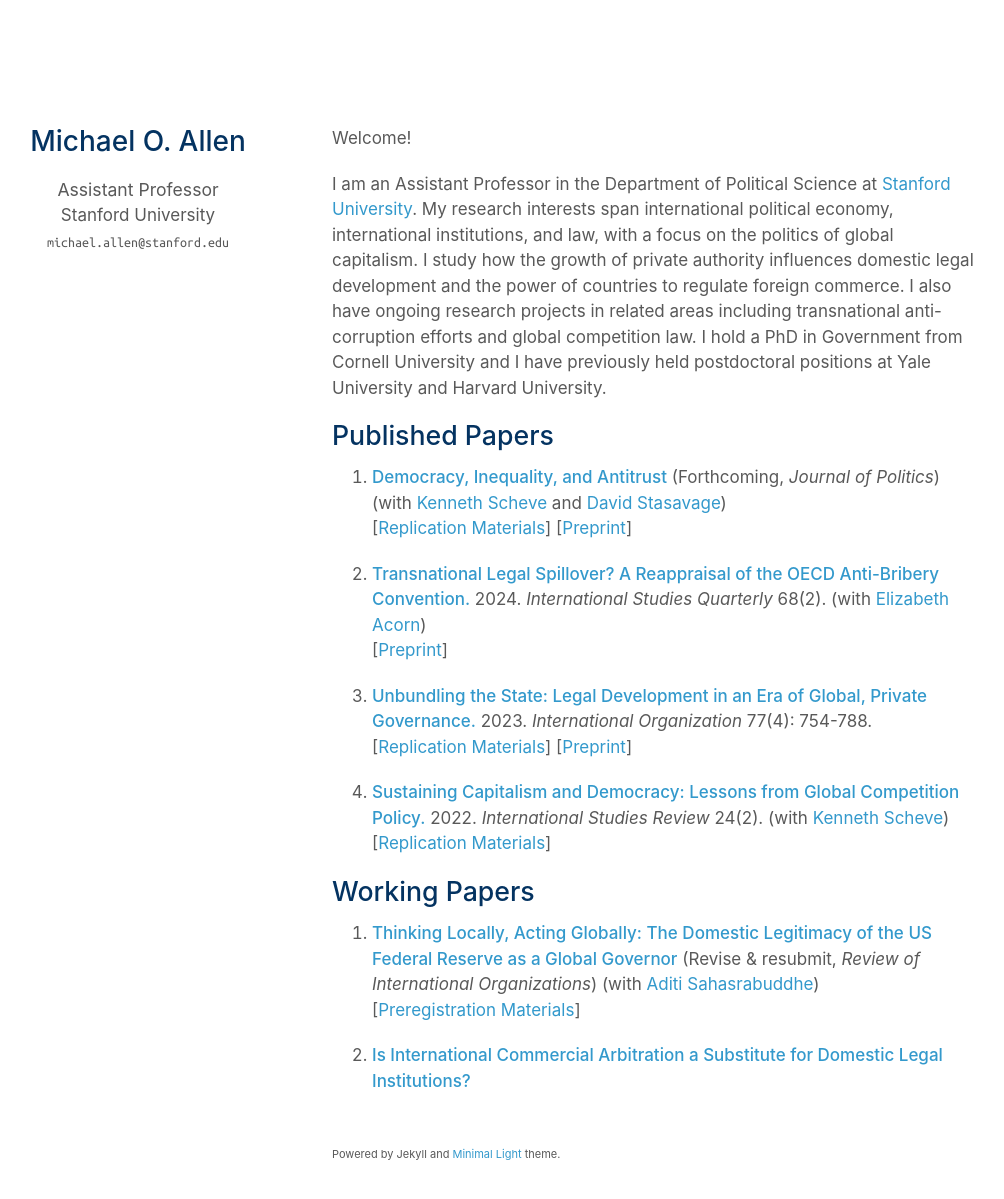
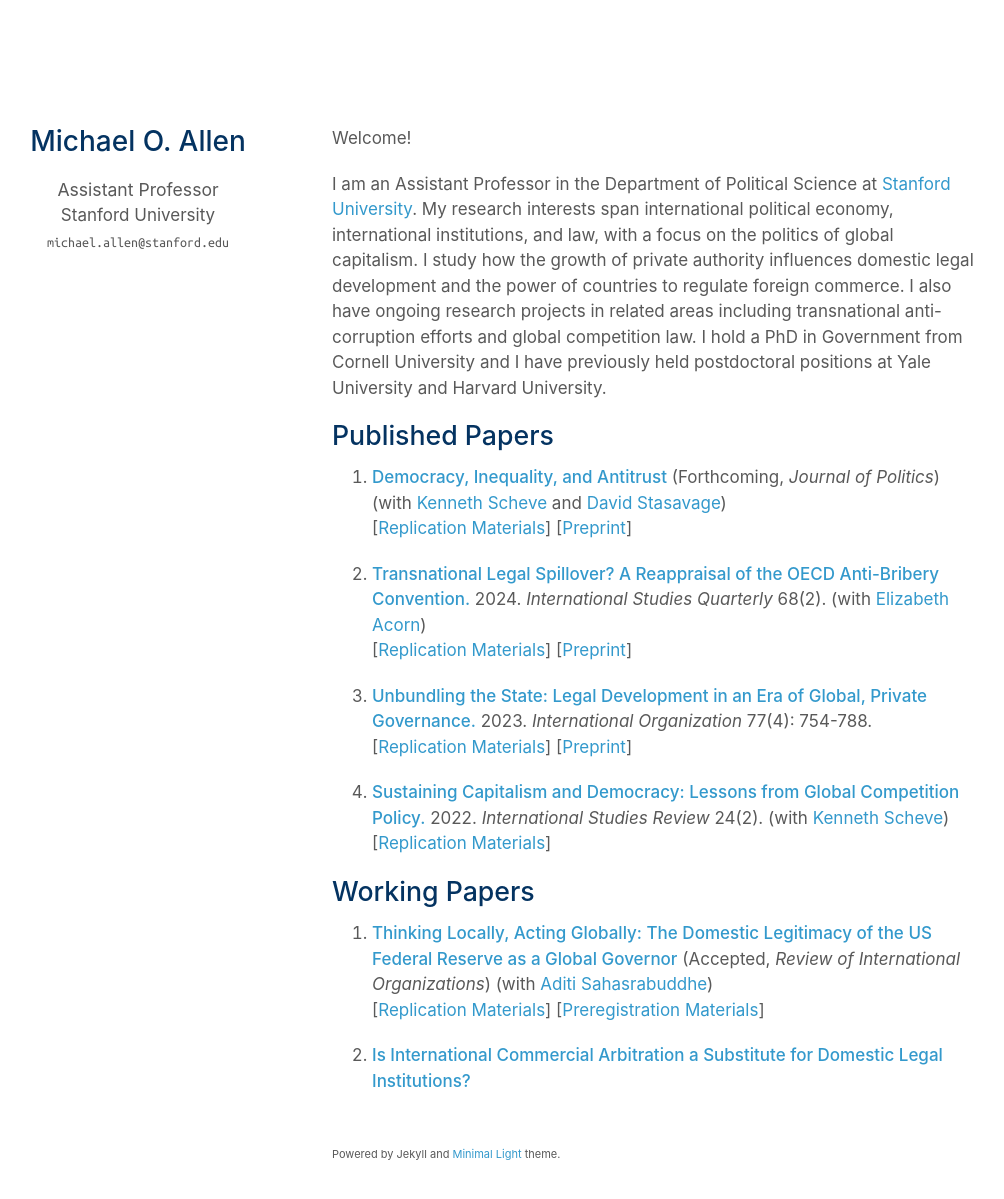
Before and after one commit to mmooddaa/mmooddaa.github.io, a Jekyll site: the page built from index.md, in a window 1280 px wide and 1235 px high. Shown: the top 1199 px of the window, without its empty margins (138-1142 px from the left). Built offline with Jekyll 4.4.1, drawn with Linux system fonts in a browser that asks for light colours; nearby versions of some CDN libraries; a style sheet for code colours, icons or effects is not loaded.

Commit message:
updated papers
and replication materials

```diff
--- a/index.md
+++ b/index.md
@@ -15,7 +15,7 @@ I am an Assistant Professor in the Department of Political Science at [Stanford
 (with [Kenneth Scheve](https://scheve-research.org/) and [David Stasavage](https://stasavage.com/)) <br> [[Replication Materials](https://dataverse.harvard.edu/dataset.xhtml?persistentId=doi:10.7910/DVN/GFENDZ)] [[Preprint](https://papers.ssrn.com/sol3/papers.cfm?abstract_id=4358176)]
 
 3. **[Transnational Legal Spillover? A Reappraisal of the OECD Anti-Bribery Convention.](https://doi.org/10.1093/isq/sqae071)** 2024. *International Studies Quarterly* 68(2).
-(with [Elizabeth Acorn](http://www.elizabethacorn.com)) <br> [[Preprint](/assets/papers/Acorn_Allen_2023_Spillover.pdf)]
+(with [Elizabeth Acorn](http://www.elizabethacorn.com)) <br> [[Replication Materials](https://doi.org/10.7910/DVN/TJRLRZ)] [[Preprint](/assets/papers/Acorn_Allen_2023_Spillover.pdf)]
 
 2. **[Unbundling the State: Legal Development in an Era of Global, Private Governance.](https://doi.org/10.1017/S0020818323000218)** 2023. *International Organization* 77(4): 754-788. <br> [[Replication Materials](https://doi.org/10.7910/DVN/GSVW3C)] [[Preprint](/assets/papers/MAllen-unbundling-20230911.pdf)]
 
@@ -23,6 +23,6 @@ I am an Assistant Professor in the Department of Political Science at [Stanford
 
 ## Working Papers
 
-1. **[Thinking Locally, Acting Globally: The Domestic Legitimacy of the US Federal Reserve as a Global Governor](/assets/papers/FedGlobalGov-20241006.pdf)** (Revise & resubmit, *Review of International Organizations*) (with [Aditi Sahasrabuddhe](https://aditisahasrabuddhe.com)) <br> [[Preregistration Materials](https://osf.io/axq5c/)]
+1. **[Thinking Locally, Acting Globally: The Domestic Legitimacy of the US Federal Reserve as a Global Governor](/assets/papers/FedGlobalGov-20241006.pdf)** (Accepted, *Review of International Organizations*) (with [Aditi Sahasrabuddhe](https://aditisahasrabuddhe.com)) <br> [[Replication Materials](https://doi.org/10.7910/DVN/NON9N3)] [[Preregistration Materials](https://osf.io/axq5c/)]
 
 2. **[Is International Commercial Arbitration a Substitute for Domestic Legal Institutions?](/assets/papers/MAllen-icasub-20220927.pdf)**
```
